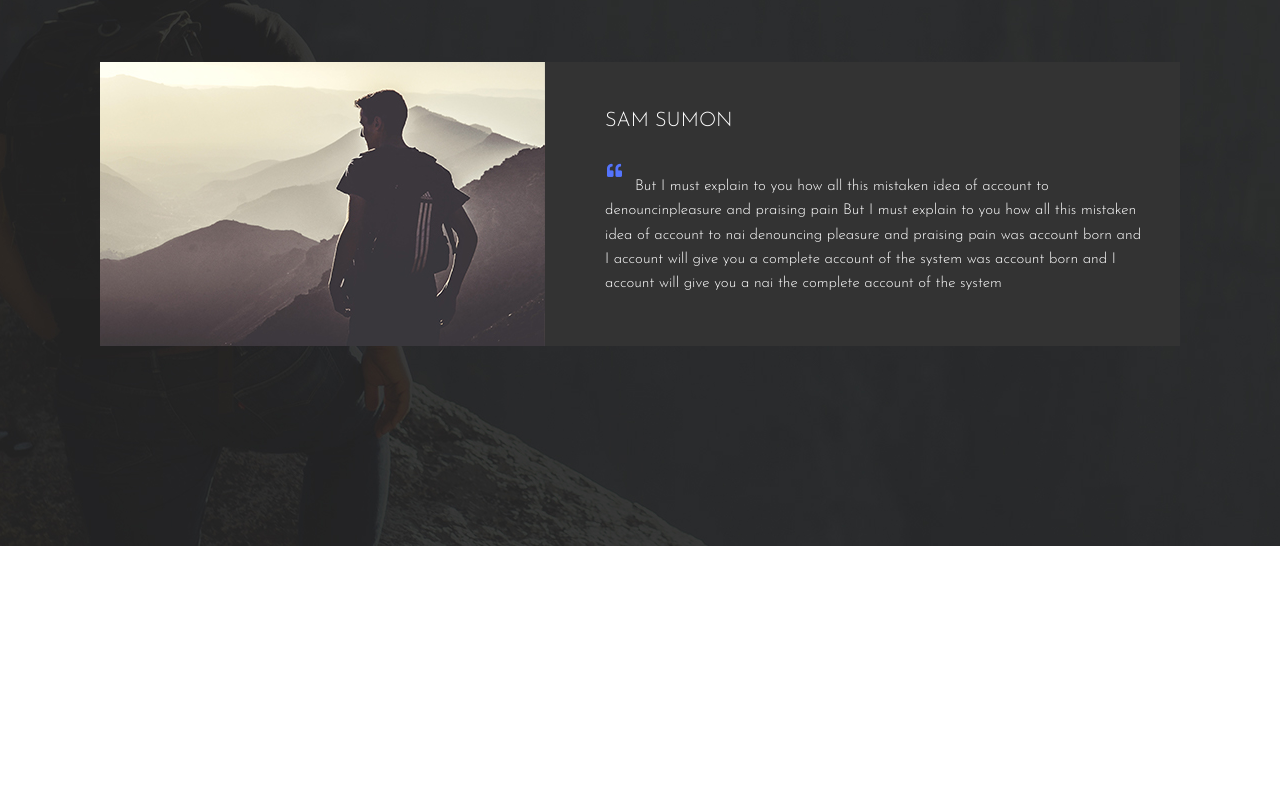
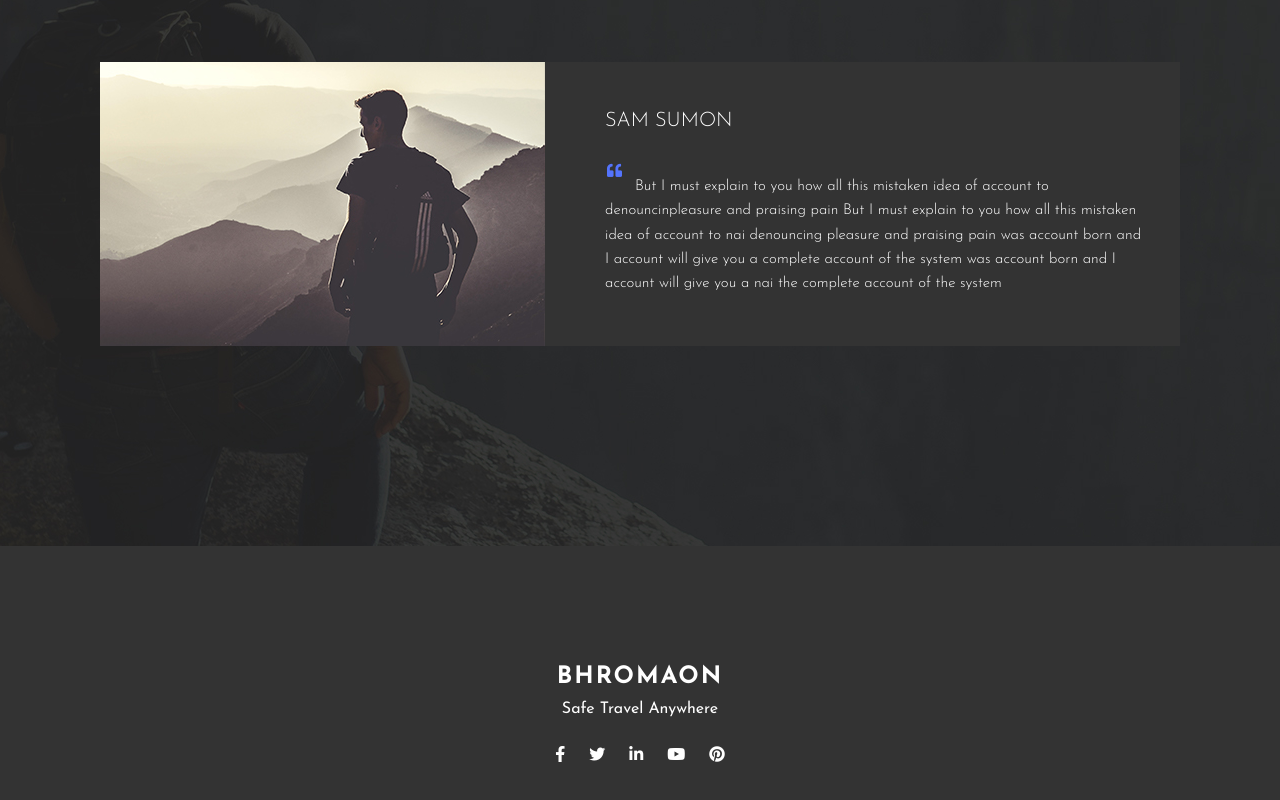
Before and after one commit to Deformix/exam-1, a website: page src/index.html in a window 1280 px wide. Shown: the part 3437-4237 px from the top of the page. Before the commit the page ends 3983 px from the top, so only its background shows below. Drawn offline with nearby package versions, Linux system fonts and the light colour scheme; files that its build step writes are made by us from their sources; files whose address does not match are found by name.

Commit message:
Added footer

```diff
--- a/src/scss/layout/_footer.scss
+++ b/src/scss/layout/_footer.scss
@@ -1,3 +1,43 @@
 // -----------------------------------------------------------------------------
 // This file contains all styles related to the footer of the site/application.
 // -----------------------------------------------------------------------------
+
+.footer {
+    background-color: #333;
+    text-align: center;
+    padding-top: 118px;
+    padding-bottom: 50px;
+
+    &__title {
+        font-size: 24px;
+        font-weight: 700;
+        text-transform: uppercase;
+        letter-spacing: 2px;
+        margin-bottom: 8px;
+    }
+
+    &__subtitle {
+        font-size: 16px;
+        font-weight: 400;
+        margin-bottom: 28px;
+    }
+
+    &__socials {
+        display: flex;
+        list-style: none;
+        justify-content: center;
+    }
+
+    &__socials-item {
+        &:not(:first-child) {
+            margin-left: 24px;
+        }
+        & a {
+            color: #fff;
+
+            &:hover {
+                color: #5474fd;
+            }
+        }
+    }
+}
--- a/src/template/footer.html
+++ b/src/template/footer.html
@@ -1,2 +1,14 @@
-<footer>
+<footer class="footer">
+
+    <h2 class="footer__title">Bhromaon</h2>
+    <h3 class="footer__subtitle">Safe Travel Anywhere</h3>
+
+    <ul class="footer__socials">
+        <li class="footer__socials-item"><a href="#"><i class="fab fa-facebook-f"></i></a></li>
+        <li class="footer__socials-item"><a href="#"><i class="fab fa-twitter"></i></a></li>
+        <li class="footer__socials-item"><a href="#"><i class="fab fa-linkedin-in"></i></a></li>
+        <li class="footer__socials-item"><a href="#"><i class="fab fa-youtube"></i></a></li>
+        <li class="footer__socials-item"><a href="#"><i class="fab fa-pinterest"></i></a></li>
+    </ul>
+
 </footer>
```
